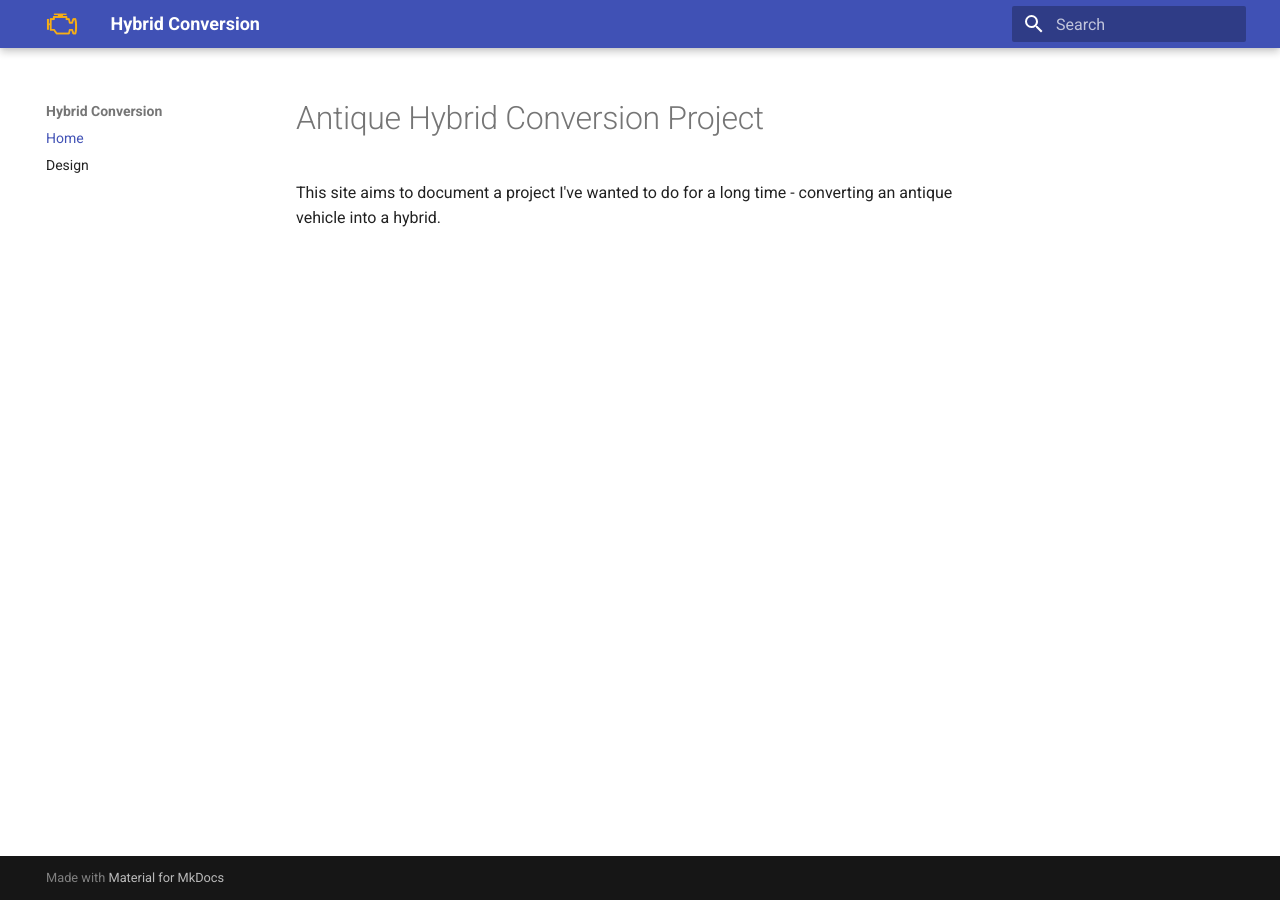
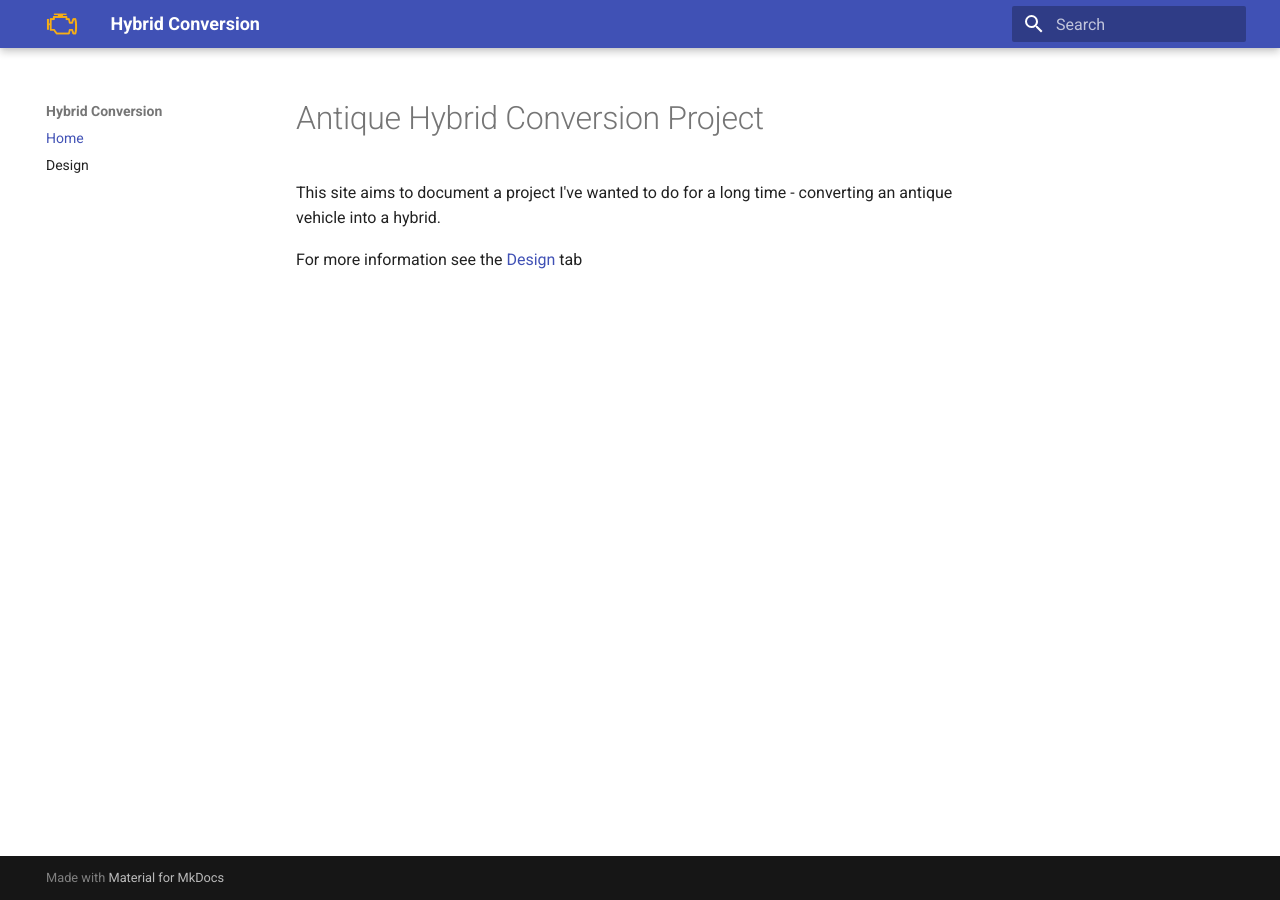
Before and after one commit to bjbeazley/hybrid-conversion-docs, an MkDocs documentation site: the page built from docs/index.md, in a window 1280 px wide. Built offline with MkDocs 1.6.1 and Material for MkDocs 9.7.7, drawn with Linux system fonts in a browser that asks for light colours.

Commit message:
Add link to Design tab to Home page

```diff
--- a/docs/index.md
+++ b/docs/index.md
@@ -1,3 +1,5 @@
 # Antique Hybrid Conversion Project
 
 This site aims to document a project I've wanted to do for a long time - converting an antique vehicle into a hybrid.
+
+For more information see the [Design](design.md) tab
```
